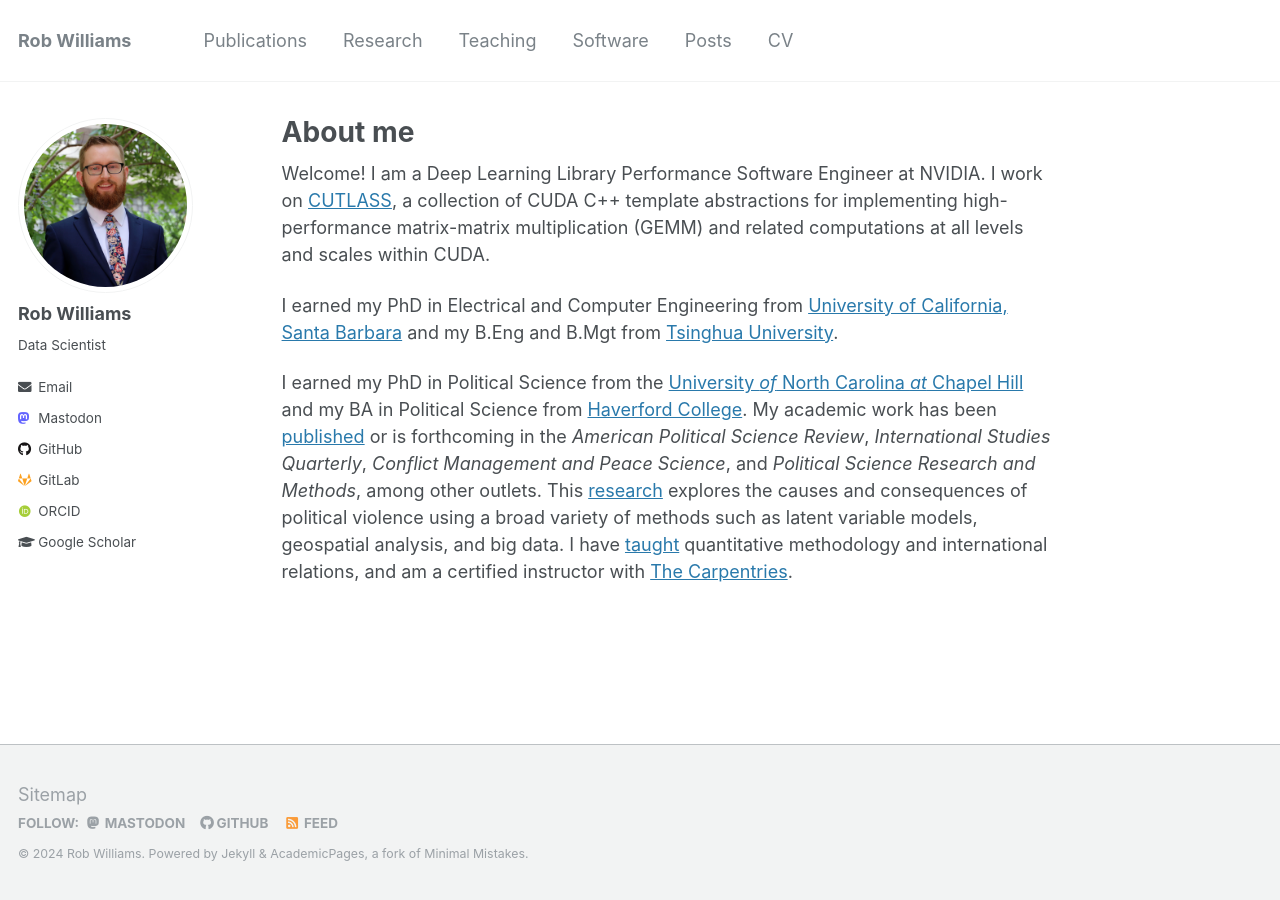
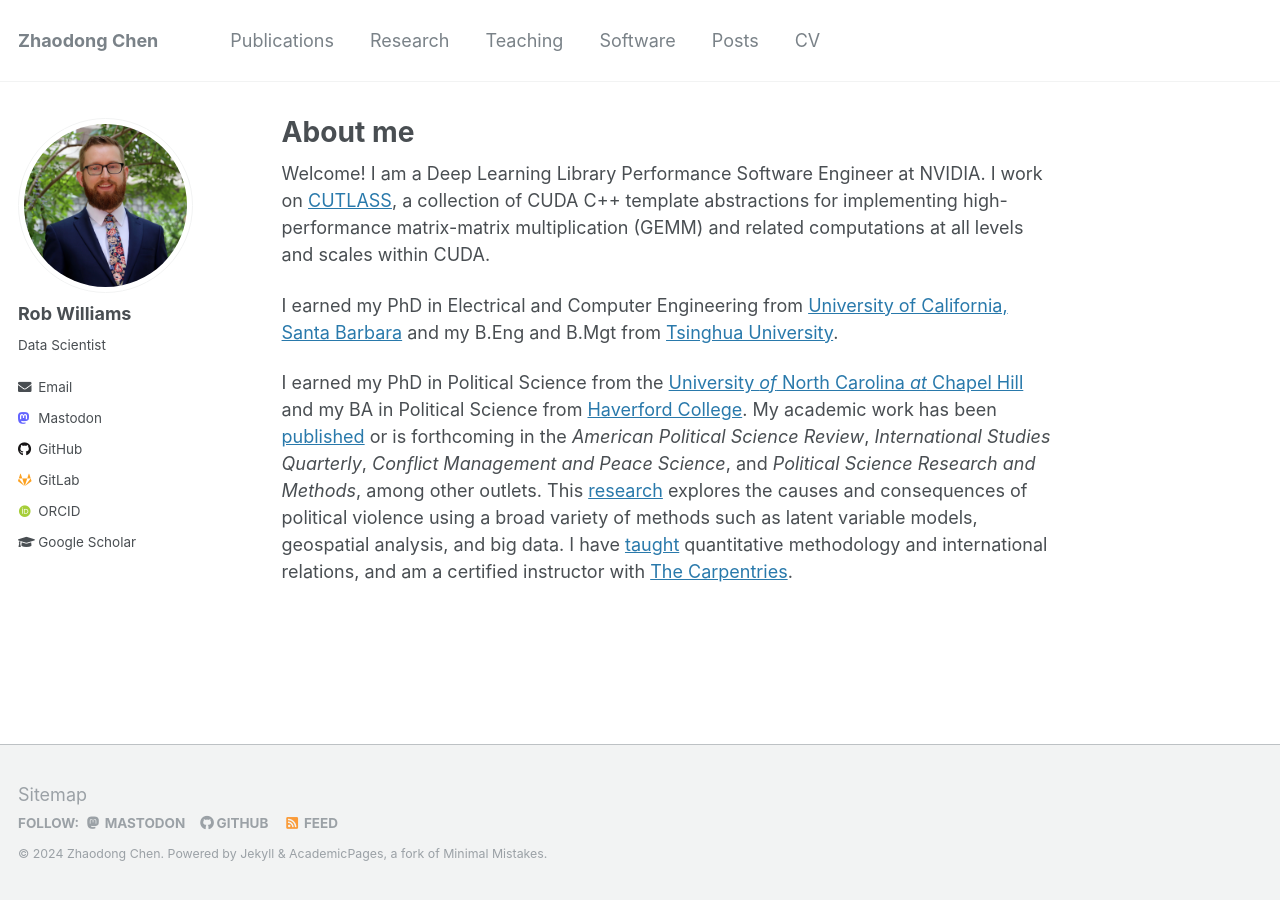
Before and after one commit to apuaaChen/zhaodong_chen, a Jekyll site: the page built from _pages/about.md, in a window 1280 px wide. Built offline with Jekyll 4.4.1, drawn with Linux system fonts in a browser that asks for light colours; some web fonts are replaced.

Commit message:
Update _config.yml

```diff
--- a/_config.yml
+++ b/_config.yml
@@ -7,10 +7,10 @@
 
 # Site Settings
 locale                   : "en-US"
-title                    : "Rob Williams"
+title                    : "Zhaodong Chen"
 title_separator          : "-"
-name                     : &name "Rob Williams"
-description              : &description "Postdoc in Political Science"
+name                     : &name "Zhaodong Chen"
+description              : &description "Deep Learning Library Performance Software Engineer"
 url                      : https://jayrobwilliams.com # the base hostname & protocol for your site e.g. "https://mmistakes.github.io"
 baseurl                  : "" # the subpath of your site, e.g. "/blog"
 repository               : "jayrobwilliams/jayrobwilliams.github.io"
```
